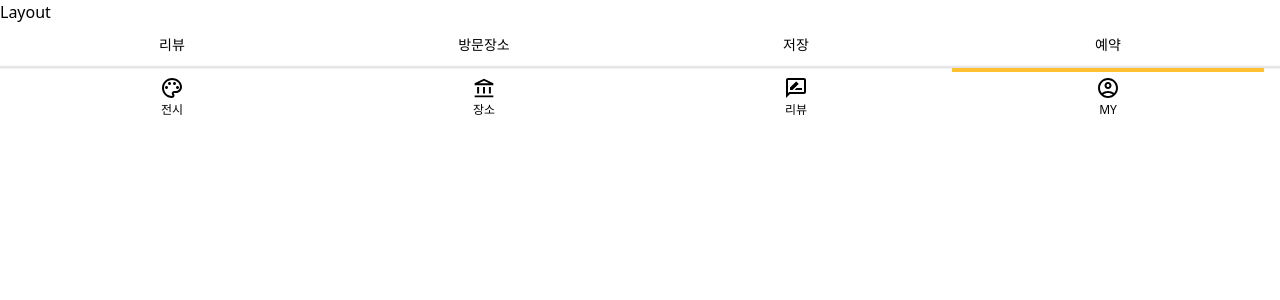
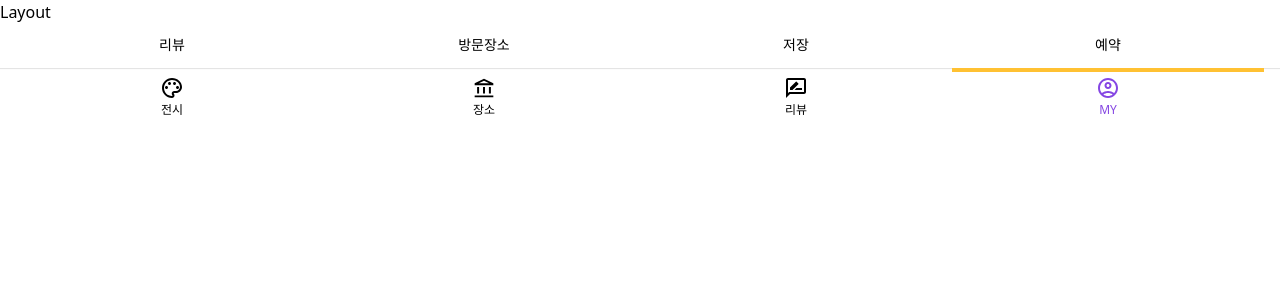
Before and after one commit to hyny-hyuny/gabom-react, a React (Vite) app: page /my in a window 1280 px wide. Shown: the top 300 px of the page. Built offline with nearby package versions, Linux system fonts and the light colour scheme; a web font is replaced by a local one.

Commit message:
[Design] box shadow css
- tailwind로 구현할 수 없는 부분 css 파일로 작성
- navBar, TabNav 에 적용

Resolves 탭 내비게이션 개발 #15

```diff
--- a/src/components/molecules/NavBar.tsx
+++ b/src/components/molecules/NavBar.tsx
@@ -45,7 +45,7 @@ function NavBar() {
   });
 
   return (
-    <nav className='px-6 pb-3 inset-shadow-xs'>
+    <nav className='px-6 pb-3 nav-inner-border-top'>
       <ul className={'flex'}>{navItemsMap}</ul>
     </nav>
   );
--- /dev/null
+++ b/src/styles/components/navBar.css
@@ -0,0 +1,5 @@
+@layer components {
+  .nav-inner-border-top {
+      box-shadow: inset 0 2px 1px -1px var(--color-gray-100);
+  }
+}
--- a/src/styles/components/tabNav.css
+++ b/src/styles/components/tabNav.css
@@ -1,5 +1,5 @@
 @layer components {
-  .inner-border {
+  .top-inner-border-bottom {
       box-shadow: inset 0 -4px 2px -2px var(--color-gray-100);
   }
 }
--- a/src/styles/main.css
+++ b/src/styles/main.css
@@ -1,2 +1,3 @@
 @import "@/styles/tailwind.css";
-@import "@/styles/components/tabNav.css"
+@import "@/styles/components/tabNav.css";
+@import "@/styles/components/navBar.css";
--- a/src/styles/tailwind.css
+++ b/src/styles/tailwind.css
@@ -5,7 +5,7 @@
       --color-white: rgba(255, 255, 255, 1);
       --color-primary: rgba(255, 193, 50, 1);
       --color-secondary: rgba(255, 238, 199, 1);
-      --color-tertairy: rgba(133, 70, 227, 1);
+      --color-tertiary: rgba(133, 70, 227, 1);
       --color-background: rgba(249, 249, 249, 1);
       --color-green: rgba(115, 234, 115, 1);
 
```
